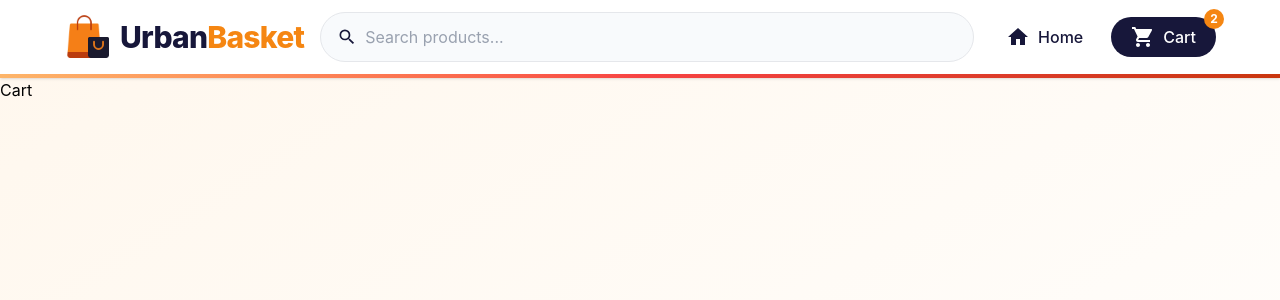
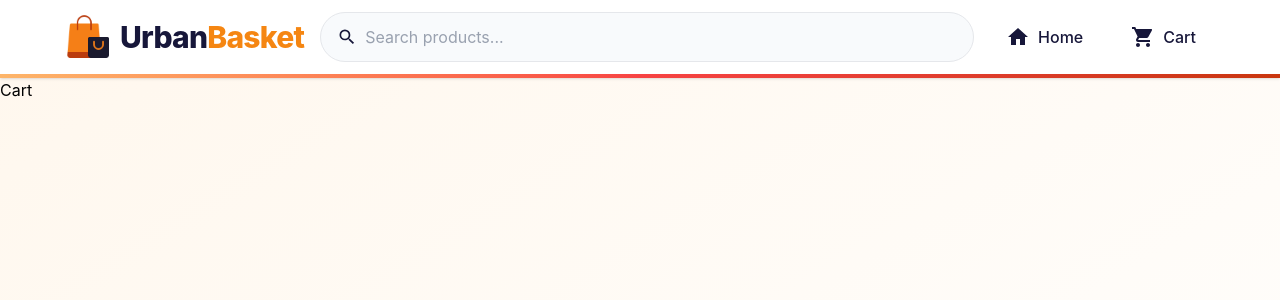
Before and after one commit to monikamittal-1728/UrbanBasket, a React (Vite) app: page /cart in a window 1280 px wide. Shown: the top 300 px of the page. Built offline with nearby package versions, Linux system fonts and the light colour scheme.

Commit message:
feat(header): add search integration and dynamic cart count

```diff
--- a/src/components/Header.jsx
+++ b/src/components/Header.jsx
@@ -1,18 +1,35 @@
-import React from "react";
+import React, { useState } from "react";
 import { MdHome, MdShoppingCart, MdSearch } from "react-icons/md";
-import { Link, Links } from "react-router-dom";
+import { useDispatch, useSelector } from "react-redux";
+import { Link, useNavigate, useLocation } from "react-router-dom";
+import { setSearchQuery } from "../store/searchSlice";
 
 const Header = () => {
-  const cartCount = 2;
+  const [inputValue, setInputValue] = useState("");
+  const dispatch = useDispatch();
+  const navigate = useNavigate();
+  const location = useLocation(); // ✅ was missing — you were using window.location before
+
+  const cartCount = useSelector((state) =>
+    state.cart.items.reduce((total, item) => total + item.quantity, 0)
+  );
+
+  const handleSearch = (e) => {
+    if (e.key === "Enter") {
+      dispatch(setSearchQuery(inputValue));
+      if (location.pathname !== "/") {
+        navigate("/");
+      }
+    }
+  };
 
   return (
     <header className="sticky top-0 z-50 bg-white shadow-sm">
-      {/* Main Navbar */}
-      <div className=" mx-auto px-8 md:px-16 py-3">
+      <div className="mx-auto px-8 md:px-16 py-3">
         <div className="flex flex-col md:flex-row md:items-center md:justify-between gap-4">
+
           {/* Logo + Mobile Nav */}
           <div className="flex items-center justify-between md:justify-start gap-4">
-            {/* Logo */}
             <Link to="/">
               <div className="flex items-center gap-2 cursor-pointer shrink-0">
                 <img
@@ -34,17 +51,21 @@ const Header = () => {
                   <MdHome className="text-2xl text-secondary" />
                 </button>
               </Link>
-              <Link to="cart  ">
-                <button className="relative p-2 rounded-full bg-secondary text-white">
+              <Link to="cart">
+                <button className={`relative p-2 rounded-full transition
+                  ${cartCount > 0
+                    ? "bg-secondary text-white"
+                    : "text-secondary hover:bg-orange-50 hover:text-primary"
+                  }`}
+                >
                   <MdShoppingCart className="text-2xl" />
-
                   {cartCount > 0 && (
                     <span className="absolute -top-1 -right-1 bg-primary text-white text-[10px] font-bold rounded-full w-5 h-5 flex items-center justify-center">
                       {cartCount}
                     </span>
                   )}
                 </button>
-              </Link>{" "}
+              </Link>
             </nav>
           </div>
 
@@ -52,12 +73,22 @@ const Header = () => {
           <div className="w-full md:flex-1 md:max-w-4xl">
             <div className="flex items-center gap-2 px-4 py-3 rounded-full border border-gray-200 bg-slate-50 focus-within:border-primary transition-all">
               <MdSearch className="text-[#17173A] text-xl shrink-0" />
-
               <input
                 type="text"
                 placeholder="Search products..."
+                value={inputValue}
+                onChange={(e) => setInputValue(e.target.value)}
+                onKeyDown={handleSearch}
                 className="w-full bg-transparent outline-none text-[#17173A] placeholder:text-gray-400"
               />
+              {inputValue && (
+                <button
+                  onClick={() => { setInputValue(""); dispatch(setSearchQuery("")); }}
+                  className="text-gray-400 hover:text-gray-600 text-xl transition-colors"
+                >
+                  ✕
+                </button>
+              )}
             </div>
           </div>
 
@@ -70,10 +101,14 @@ const Header = () => {
               </button>
             </Link>
             <Link to="cart">
-              <button className="relative flex items-center gap-2 px-5 py-2 rounded-full bg-secondary text-white hover:bg-secondary-light transition-all duration-300">
+              <button className={`relative flex items-center gap-2 px-5 py-2 rounded-full transition-all duration-300
+                ${cartCount > 0
+                  ? "bg-secondary text-white hover:bg-secondary-light"
+                  : "text-secondary hover:bg-orange-50 hover:text-primary"
+                }`}
+              >
                 <MdShoppingCart className="text-2xl" />
                 <span className="font-medium">Cart</span>
-
                 {cartCount > 0 && (
                   <span className="absolute -top-2 -right-2 bg-primary text-white text-xs font-bold rounded-full min-w-5 h-5 flex items-center justify-center px-1">
                     {cartCount}
@@ -82,10 +117,9 @@ const Header = () => {
               </button>
             </Link>
           </nav>
+
         </div>
       </div>
-
-      {/* Brand Orange Line */}
       <div className="h-1 bg-gradient-to-r from-[#fdb569] via-[#f74343] to-[#c9360e]" />
     </header>
   );
```
